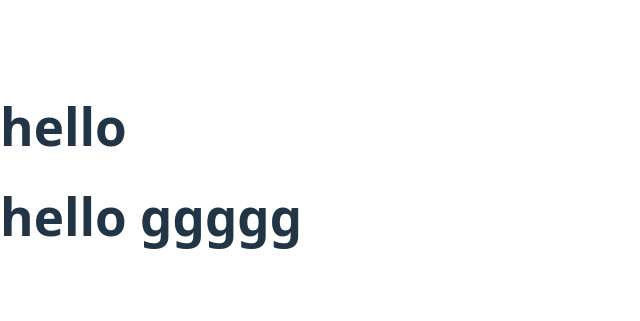
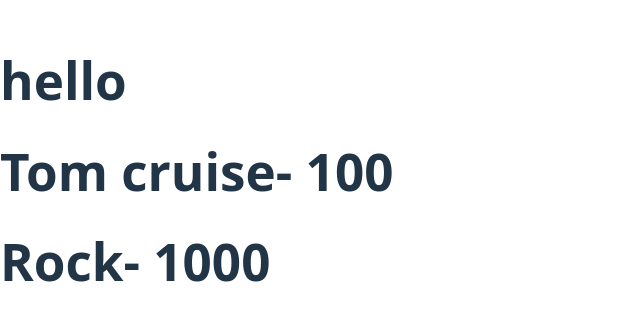
Before and after one commit to Nasir-afridi/React-App, a React (Vite) app in the folder React-App/: page / in a window 1280 px wide. Shown: the part 229-550 px from the top of the page, without its empty margins (0-640 px from the left). Built offline with nearby package versions, Linux system fonts and the light colour scheme.

Commit message:
send data from parent to child using props

```diff
--- a/React-App/src/App.jsx
+++ b/React-App/src/App.jsx
@@ -1,14 +1,23 @@
-const Name = () => {
-  return <div><h1>hello ggggg</h1></div>
-}
+const Name = ({ actors }) => {
+  return (
+    <div>
+
+        {actors.map((data, index) => {
+          return <h1 key={index}>{data.Name}- {data.age}</h1>
+        })}
+
+    </div>
+  );
+};
 
 const App = () => {
-  return <div>
-    <h1>hello</h1>
-    <Name />
-  </div>
-}
+  return (
+    <div>
+      <h1>hello</h1>
+      <Name actors={[{ Name: "Tom cruise", age:100 }]} />
+      <Name actors={[{ Name: "Rock", age:1000 }]} />
+    </div>
+  );
+};
 
-
-
-export default App
+export default App;
```
